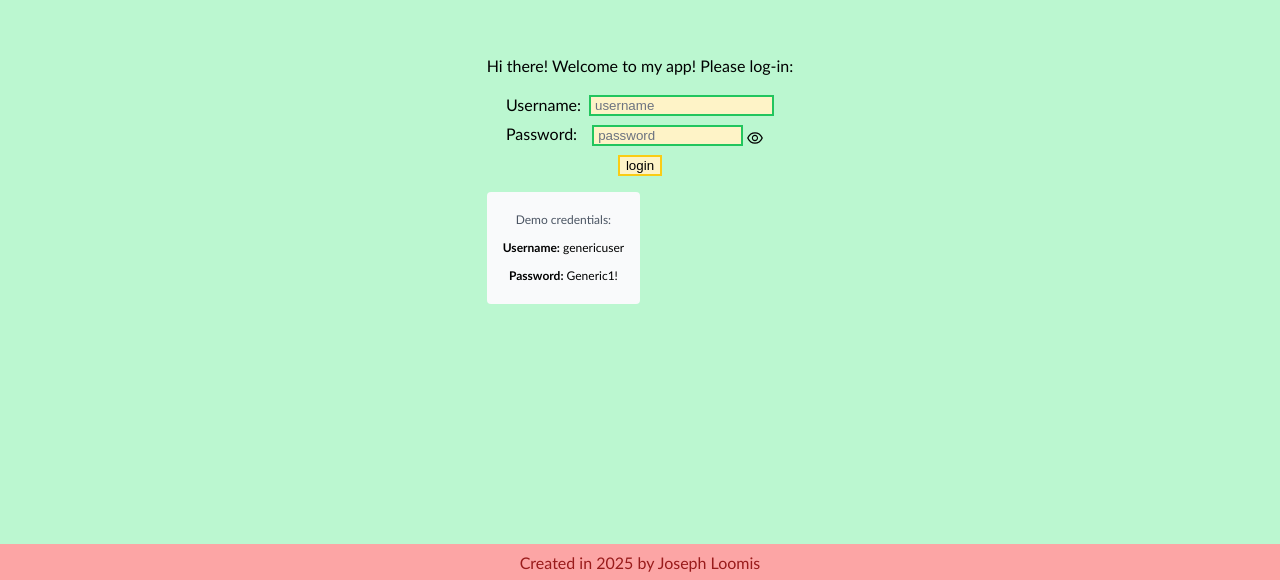
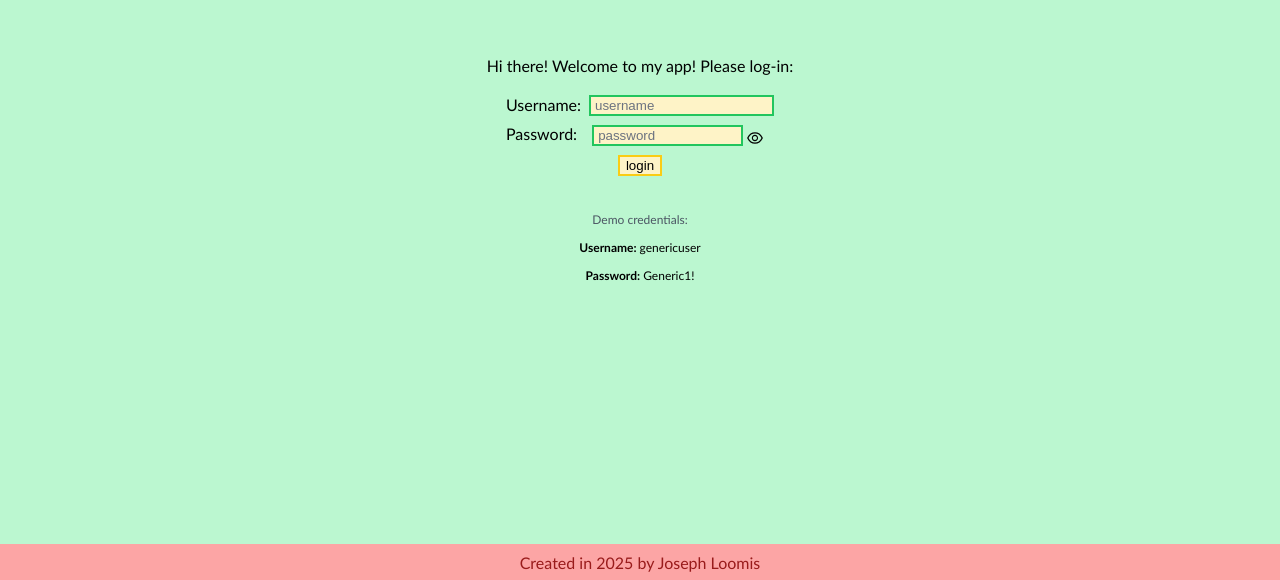
Before and after one commit to Joehl1103/fso-blogs-redux, a React (Vite) app in the folder frontend/: page /login in a window 1280 px wide. Shown: the part 220-800 px from the top of the page. Built offline with nearby package versions, Linux system fonts and the light colour scheme; no server answers.

Commit message:
Style demo credentials box with transparent bg and black border
Co-authored-by: factory-droid[bot] <138933559+factory-droid[bot]@users.noreply.github.com>

```diff
--- a/frontend/src/index.css
+++ b/frontend/src/index.css
@@ -57,7 +57,7 @@
     }
 
     .demo-credentials {
-        @apply mt-4 px-4 py-2 border border-gray-300 rounded text-center bg-gray-50 max-w-fit
+        @apply mt-4 px-4 py-2 border border-black rounded text-center bg-transparent self-center
     }
 
 }
```
